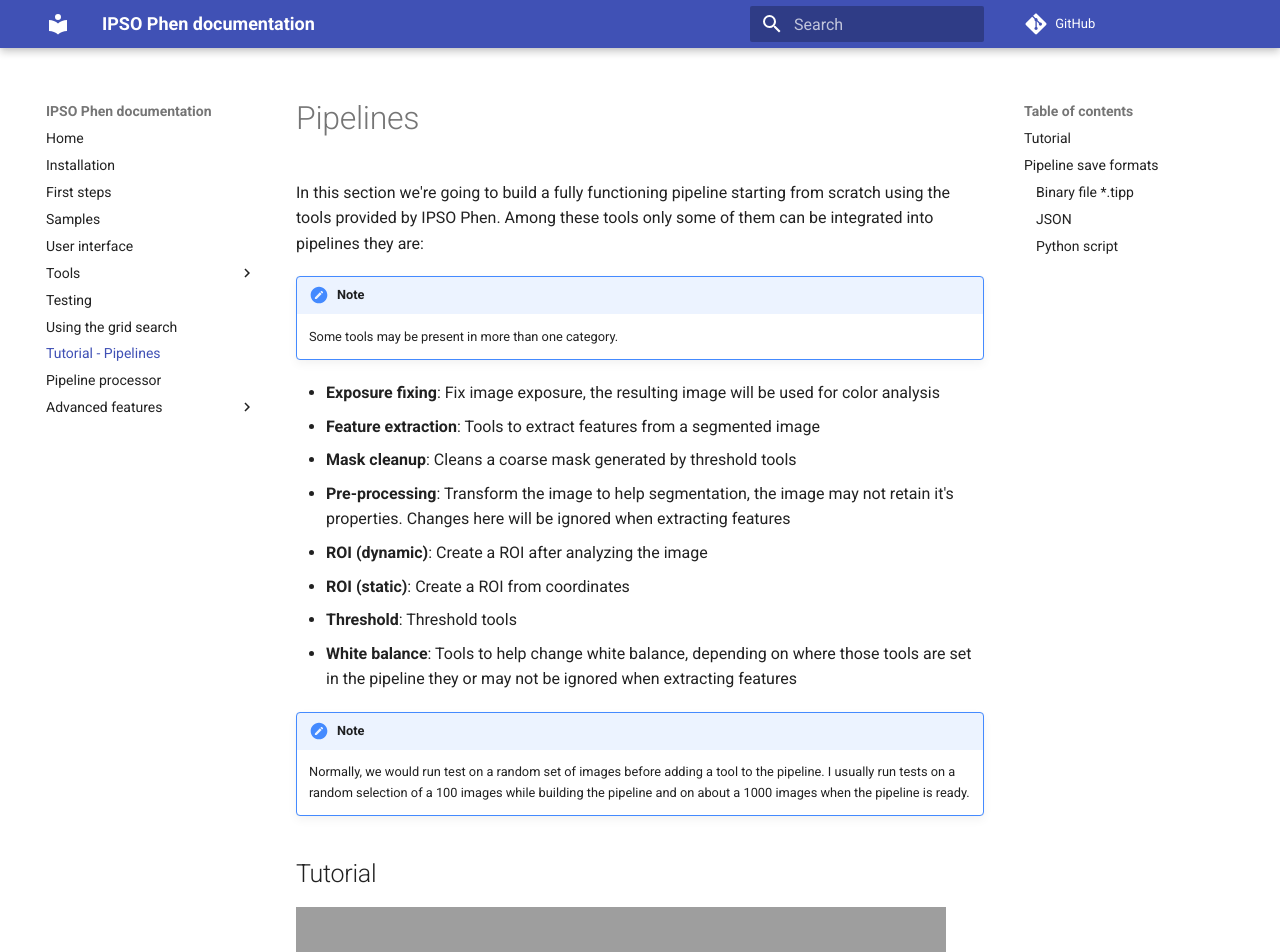
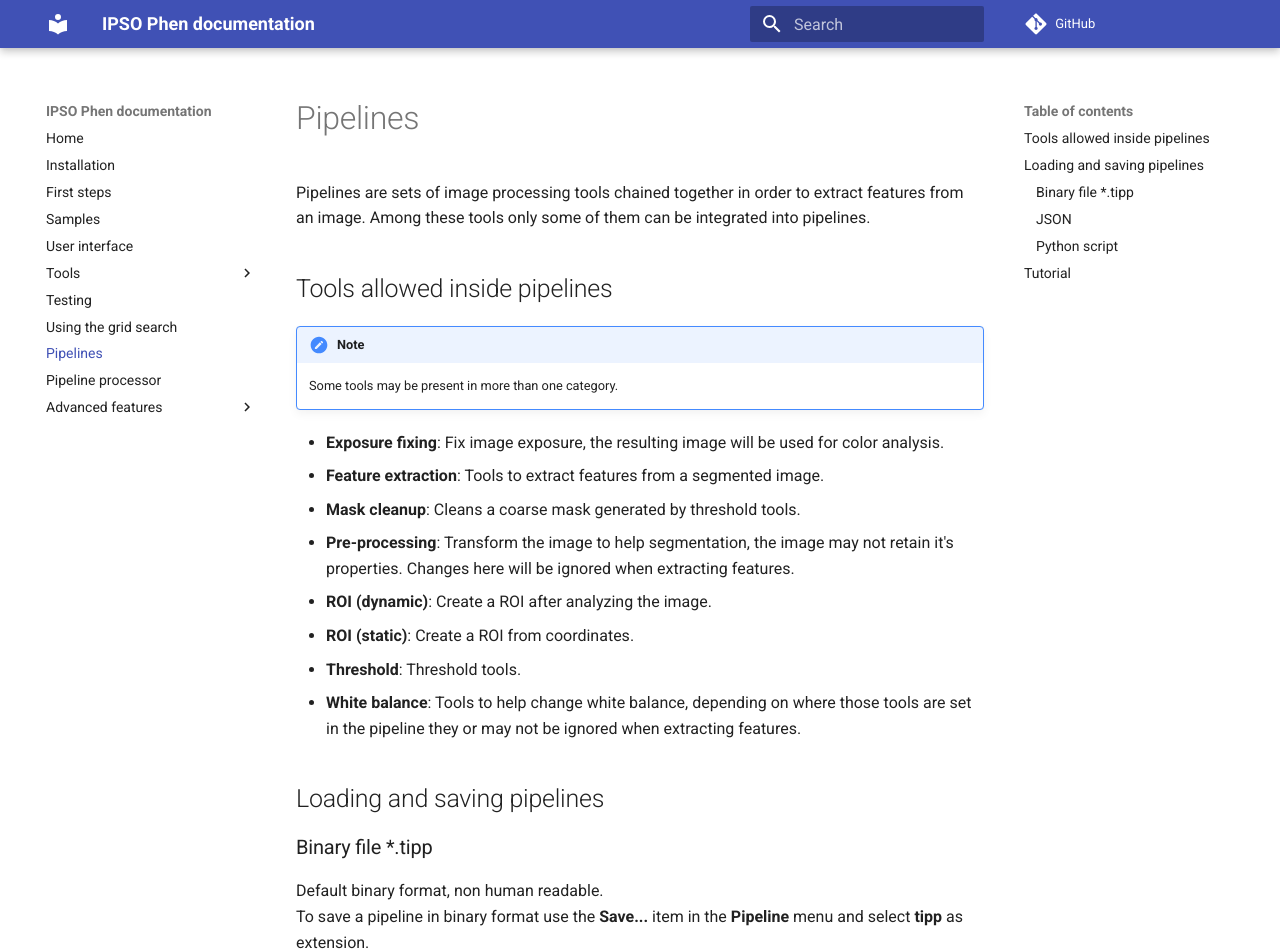
Before and after one commit to tpmp-inra/ipso_phen, an MkDocs documentation site: the page built from docs/pipelines.md, in a window 1280 px wide and 1400 px high. Shown: the top 952 px of the window. Built offline with MkDocs 1.6.1 and Material for MkDocs 9.7.7, drawn with Linux system fonts in a browser that asks for light colours; comment, search, counter and statistics services are not loaded; some of the changed text lies outside the part shown; grey boxes are pictures that could not be loaded.

Commit message:
Sem-Ver: bugfix Improved Pipelines documentation

```diff
--- a/docs/pipelines.md
+++ b/docs/pipelines.md
@@ -1,39 +1,47 @@
 # Pipelines
 
-In this section we're going to build a fully functioning pipeline starting from scratch using the tools provided by IPSO Phen. Among these tools only some of them can be integrated into pipelines they are:
+Pipelines are sets of image processing tools chained together in order to extract features from an image. Among these tools only some of them can be integrated into pipelines.
+
+## Tools allowed inside pipelines
 
 !!! note
     Some tools may be present in more than one category.
 
-- **Exposure fixing**: Fix image exposure, the resulting image will be used for color analysis
-- **Feature extraction**: Tools to extract features from a segmented image
-- **Mask cleanup**: Cleans a coarse mask generated by threshold tools
-- **Pre-processing**: Transform the image to help segmentation, the image may not retain it's properties.  Changes here will be ignored when extracting features
-- **ROI (dynamic)**: Create a ROI after analyzing the image
-- **ROI (static)**: Create a ROI from coordinates
-- **Threshold**: Threshold tools
-- **White balance**: Tools to help change white balance, depending on where those tools are set in the pipeline they or may not be ignored when extracting features
+- **Exposure fixing**: Fix image exposure, the resulting image will be used for color analysis.
+- **Feature extraction**: Tools to extract features from a segmented image.
+- **Mask cleanup**: Cleans a coarse mask generated by threshold tools.
+- **Pre-processing**: Transform the image to help segmentation, the image may not retain it's properties.  Changes here will be ignored when extracting features.
+- **ROI (dynamic)**: Create a ROI after analyzing the image.
+- **ROI (static)**: Create a ROI from coordinates.
+- **Threshold**: Threshold tools.
+- **White balance**: Tools to help change white balance, depending on where those tools are set in the pipeline they or may not be ignored when extracting features.
+
+## Loading and saving pipelines
+
+### Binary file *.tipp
+
+Default binary format, non human readable.
+To save a pipeline in binary format use the **Save...** item in the **Pipeline** menu and select **tipp** as extension.
+To load a pipeline in binary format use the **Load...** item in the **Pipeline** menu.
+
+### JSON
+
+Equivalent to binary format but human readable. always backup your pipelines in this format in case backwards compatibility is broken.
+To save a pipeline in json format use the **Save...** item in the **Pipeline** menu and select **json** as extension.
+To load a pipeline in json format use the **Load...** item in the **Pipeline** menu, you have to set the extension selector to **json**.
+
+### Python script
+
+Finally a pipeline can be saved as a fully functioning Python script. This is so advanced users can modify it at wish. Python knowledge is required.
+To save a pipeline as a Python script use the **Save as Python script...** item in the **Pipeline** menu.
+Pipelines saved as Python scripts can not be loaded.
+
+## Tutorial
+
+In this section we're going to build a fully functioning pipeline starting from scratch using the tools provided by IPSO Phen.
+All files generated by in the tutorial are available in the *sample_pipelines* and *class_pipelines* folders.
 
 !!! note
     Normally, we would run test on a random set of images before adding a tool to the pipeline. I usually run tests on a random selection of a 100 images while building the pipeline and on about a 1000 images when the pipeline is ready.
 
-
-## Tutorial
-
-<iframe width="650" height="400" src="https://www.youtube.com/embed/RrTdjc1vVoc" frameborder="0" allow="accelerometer; autoplay; encrypted-media; gyroscope; picture-in-picture" allowfullscreen></iframe>
-
-## Pipeline save formats
-
-All files generated by in the tutorial are available in the *sample_pipelines* and *class_pipelines* folders
-
-### Binary file *.tipp
-
-Default binary format, non human readable.
-
-### JSON
-
-Equivalent to binary format but human readable. always backup your pipelines in this format in case backwards compatibility is broken.
-
-### Python script
-
-Finally a pipeline can be saved as a fully functioning Python script. This is so advanced users can modify it at wish. Python knowledge is required.
+<iframe width="650" height="400" src="https://www.youtube.com/embed/0izyeEDvMSM" frameborder="0" allow="accelerometer; autoplay; encrypted-media; gyroscope; picture-in-picture" allowfullscreen></iframe>
--- a/mkdocs.yml
+++ b/mkdocs.yml
@@ -65,7 +65,7 @@
           - Triangle threshold: ipt_Triangle_threshold.md
   - Testing: testing.md
   - Using the grid search: grid_search.md
-  - Tutorial - Pipelines: pipelines.md
+  - Pipelines: pipelines.md
   - Pipeline processor: pipeline_processor.md
   - Advanced features:
       - Creating custom tools: custom_tools.md
```
Also changed, not shown: docs/custom_tools.md (+1 -1 lines).
